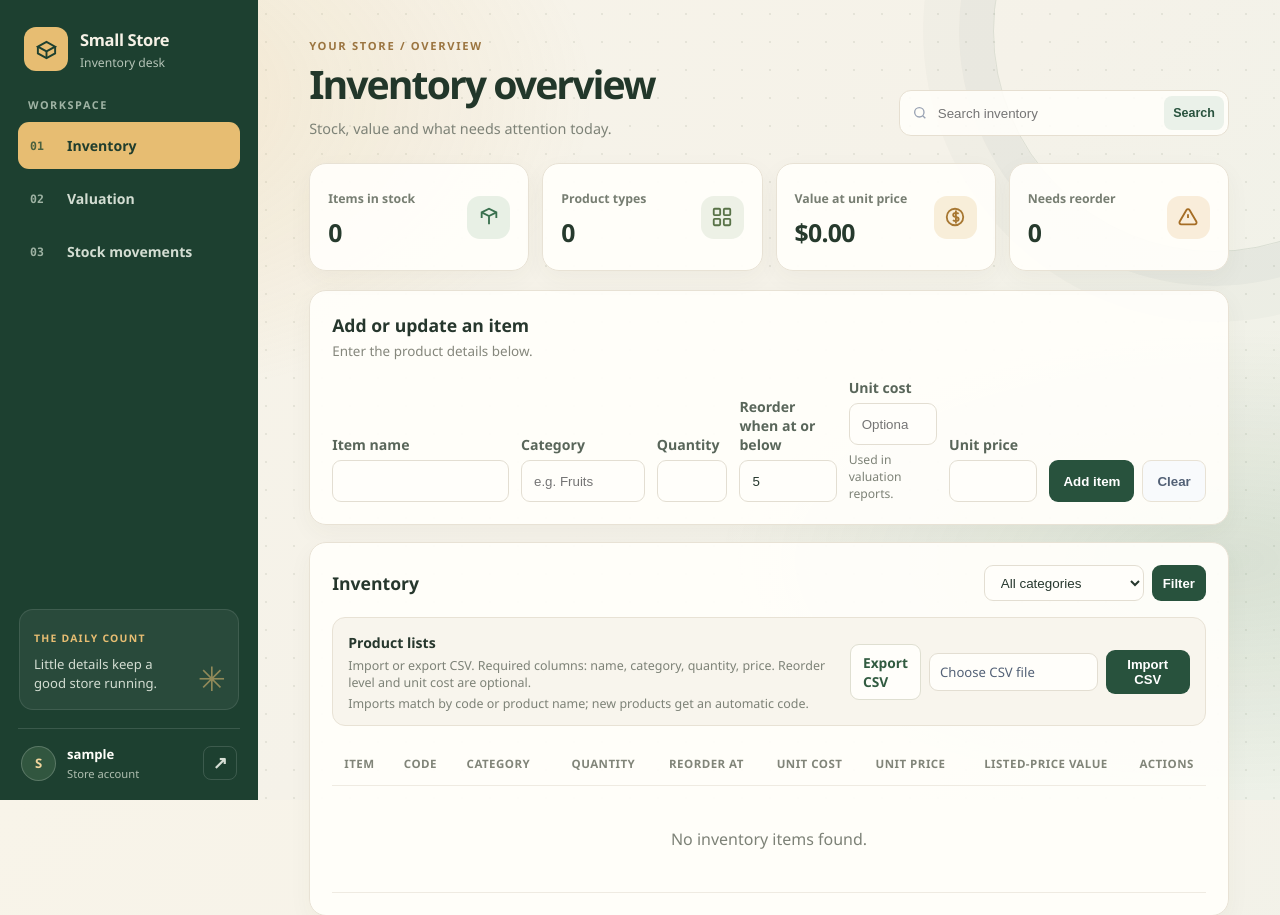
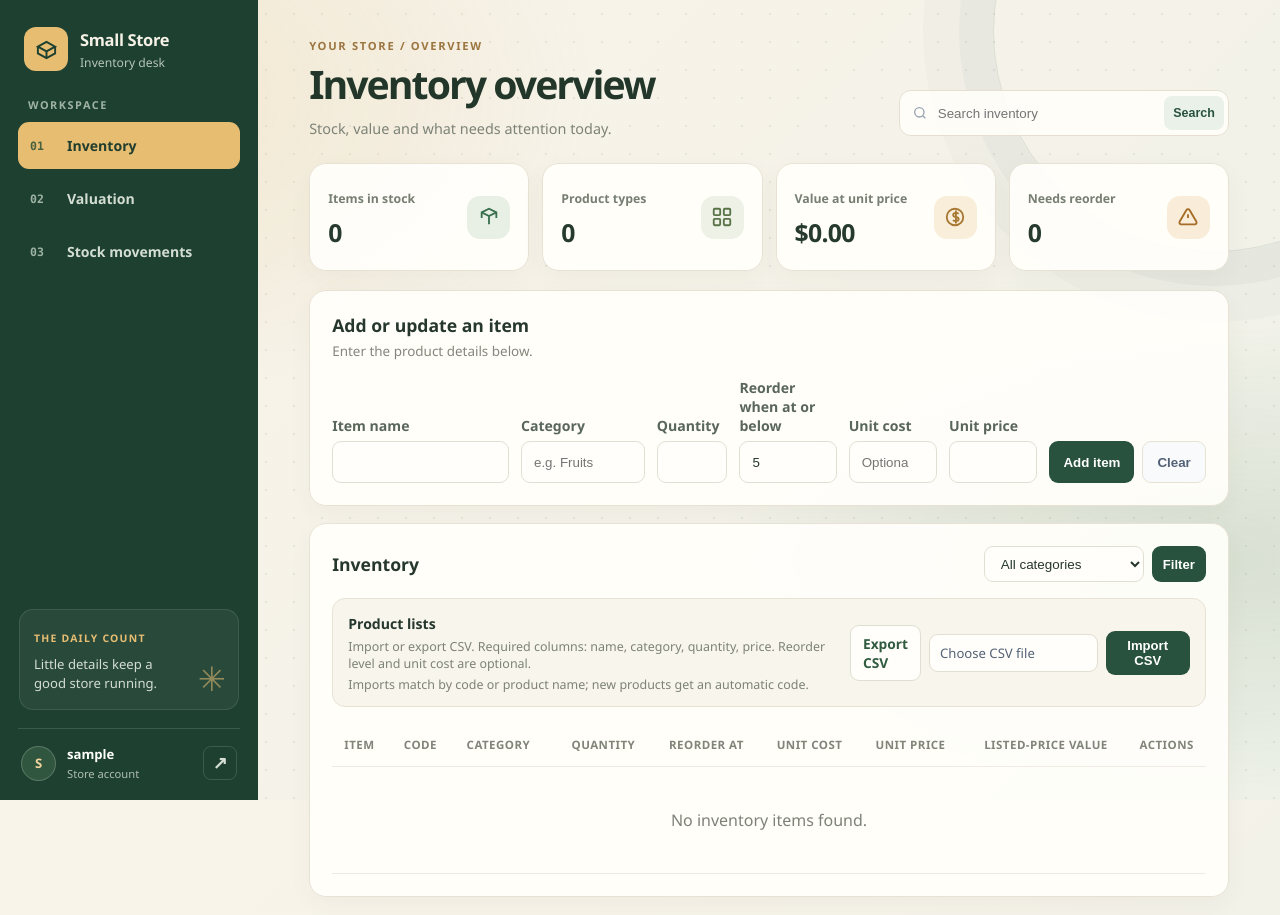
Before and after one commit to xenturyy183-stack/Small-store-inventory, a Flask app: page / in a window 1280 px wide. Shown: the top 915 px of the page. Run offline with Flask 3, Linux system fonts and the light colour scheme; the visitor is signed in with stand-in values (Sample User, id 1); data comes from the database, SQL or seed files in the repository; data that the repository does not hold is empty.

Commit message:
Update index.html

```diff
--- a/templates/index.html
+++ b/templates/index.html
@@ -121,7 +121,6 @@
                     Unit cost
                     <input id="unit_cost" name="unit_cost" type="number" min="0" step="0.01"
                            placeholder="Optional">
-                    <small>Used in valuation reports.</small>
                 </label>
                 <label>
                     Unit price
```
